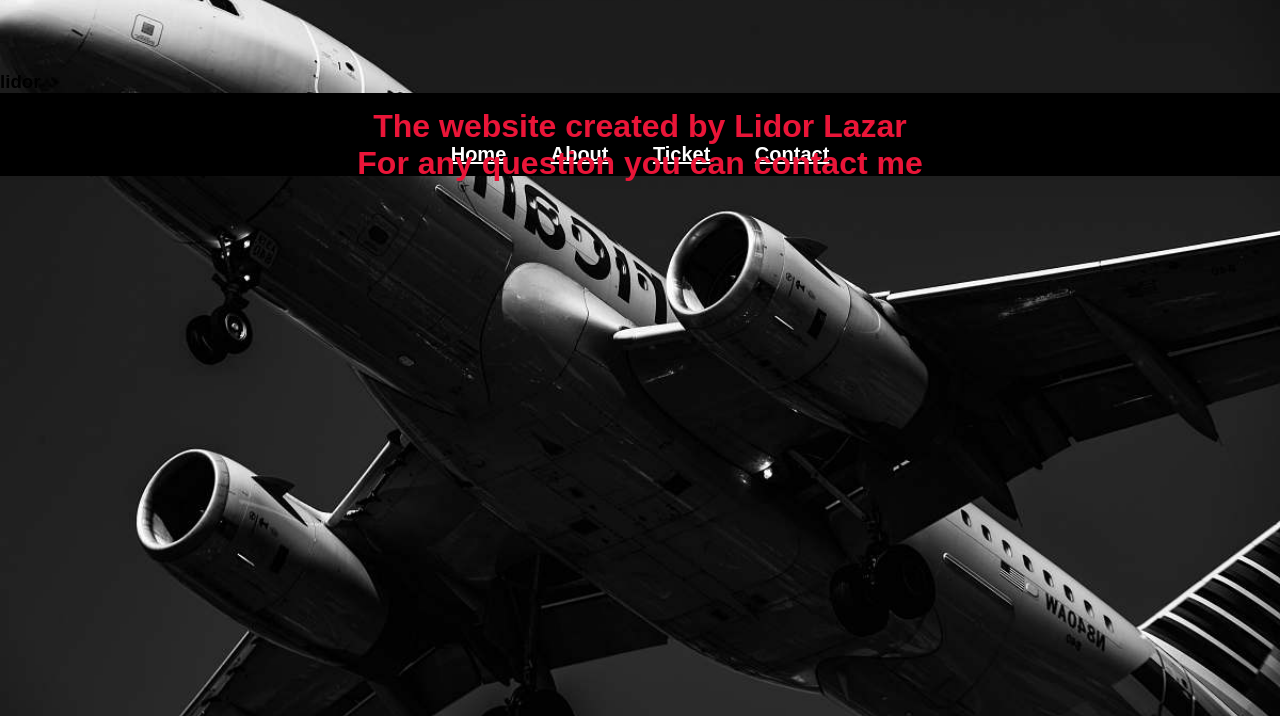
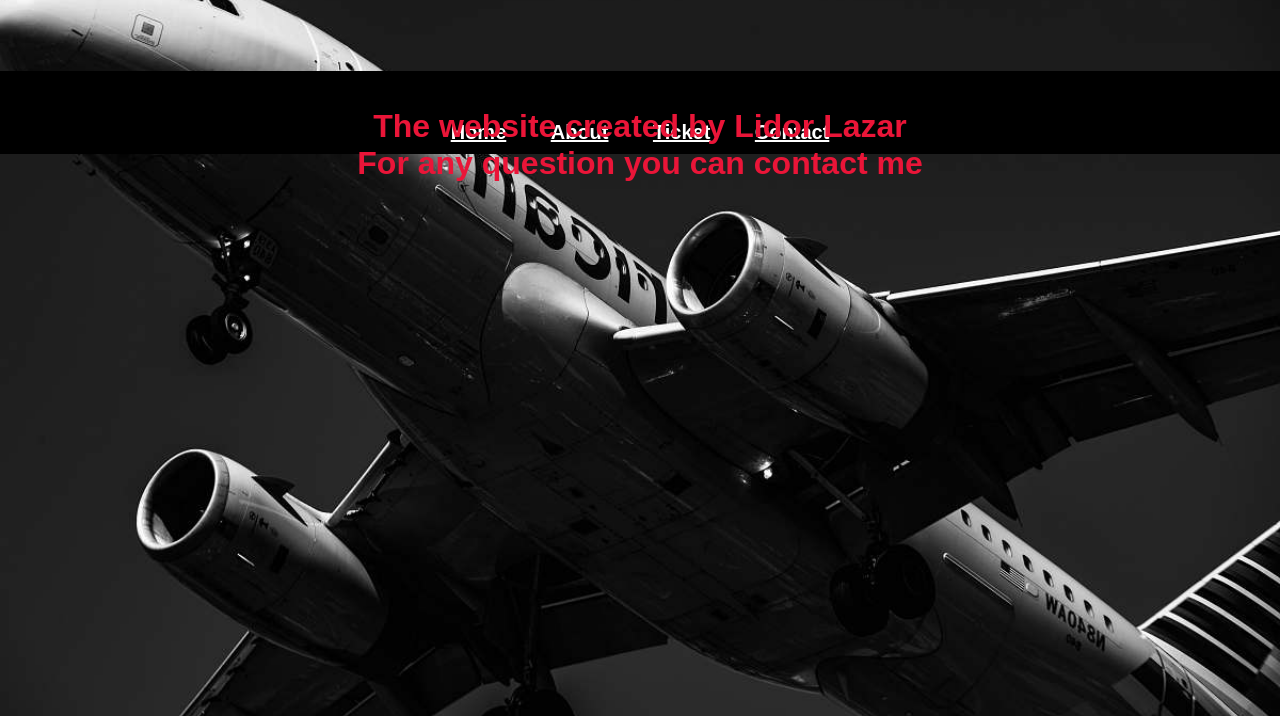
Before and after one commit to LidorLazar/webtsest, a plain HTML site: page index.html in a window 1280 px wide. Shown: the part 84-800 px from the top of the page. Drawn offline with Linux system fonts and the light colour scheme.

Commit message:
"chance"

```diff
--- a/index.html
+++ b/index.html
@@ -24,7 +24,6 @@
       </nav>
       <h1>The website created by Lidor Lazar <br>
         For any question you can contact me</h1>
-      <h3>lidor</h3>
       <footer class="footer">
         <ul>
           <li><a href="./index.html">Home</a></li>
```
